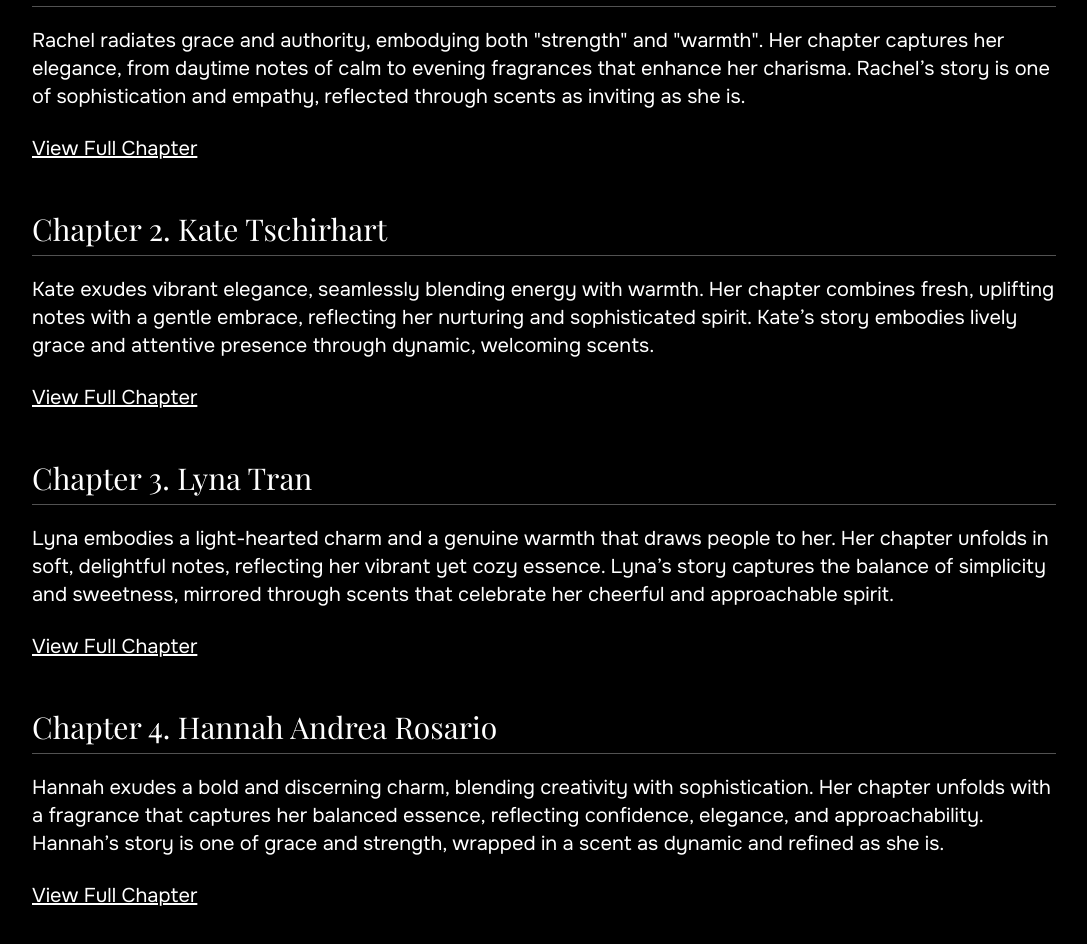
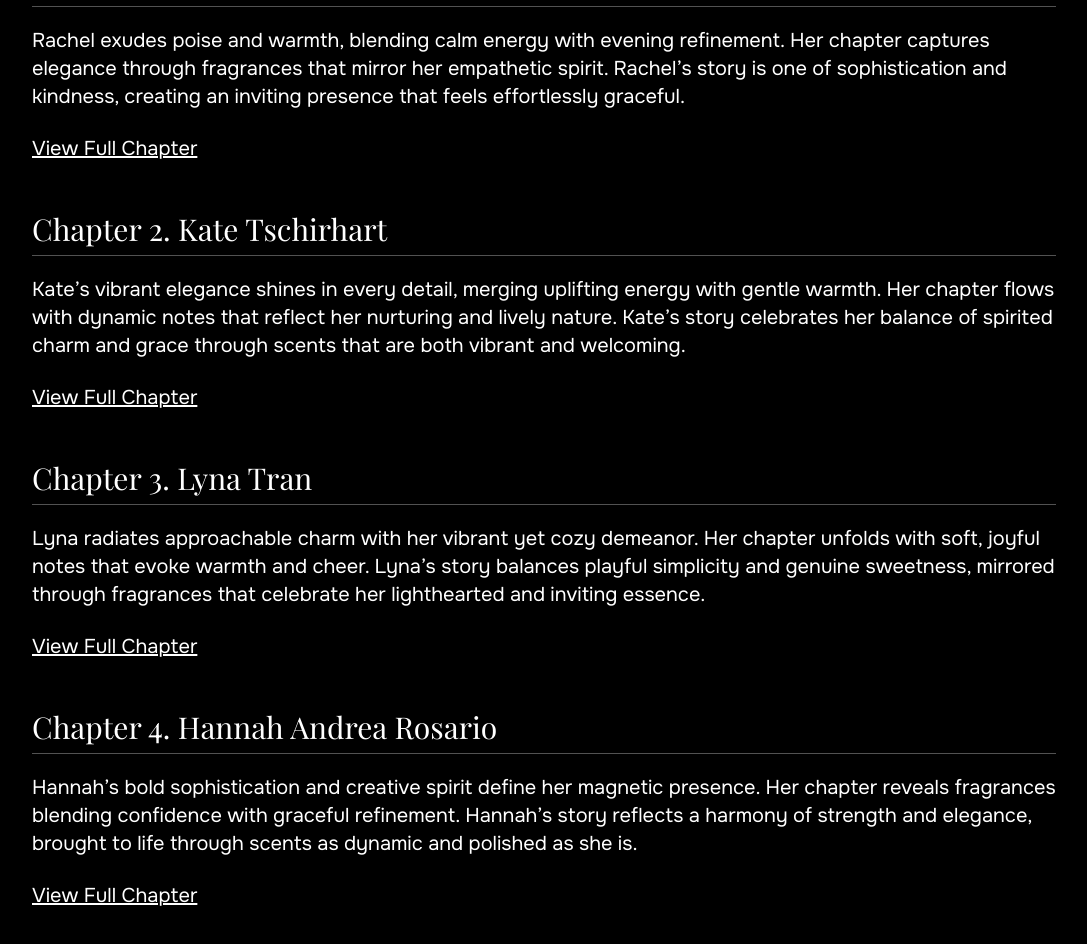
Before and after one commit to P541M/evoria, a React (Create React App) app: page /#/chapters in a window 1280 px wide. Shown: the part 404-1348 px from the top of the page, without its empty margins (96-1183 px from the left). Built offline with nearby package versions, Linux system fonts and the light colour scheme; a web font is replaced by a local one.

Commit message:
feat: adjusted chapter blurbs

```diff
--- a/src/components/FragrancePicks.jsx
+++ b/src/components/FragrancePicks.jsx
@@ -6,28 +6,28 @@ const chapters = [
     id: 1,
     title: "Rachel Ruston",
     description:
-      'Rachel radiates grace and authority, embodying both "strength" and "warmth". Her chapter captures her elegance, from daytime notes of calm to evening fragrances that enhance her charisma. Rachel’s story is one of sophistication and empathy, reflected through scents as inviting as she is.',
+      "Rachel exudes poise and warmth, blending calm energy with evening refinement. Her chapter captures elegance through fragrances that mirror her empathetic spirit. Rachel’s story is one of sophistication and kindness, creating an inviting presence that feels effortlessly graceful.",
     link: "/chapters/rachel-ruston",
   },
   {
     id: 2,
     title: "Kate Tschirhart",
     description:
-      "Kate exudes vibrant elegance, seamlessly blending energy with warmth. Her chapter combines fresh, uplifting notes with a gentle embrace, reflecting her nurturing and sophisticated spirit. Kate’s story embodies lively grace and attentive presence through dynamic, welcoming scents.",
+      "Kate’s vibrant elegance shines in every detail, merging uplifting energy with gentle warmth. Her chapter flows with dynamic notes that reflect her nurturing and lively nature. Kate’s story celebrates her balance of spirited charm and grace through scents that are both vibrant and welcoming.",
     link: "/chapters/kate-tschirhart",
   },
   {
     id: 3,
     title: "Lyna Tran",
     description:
-      "Lyna embodies a light-hearted charm and a genuine warmth that draws people to her. Her chapter unfolds in soft, delightful notes, reflecting her vibrant yet cozy essence. Lyna’s story captures the balance of simplicity and sweetness, mirrored through scents that celebrate her cheerful and approachable spirit.",
+      "Lyna radiates approachable charm with her vibrant yet cozy demeanor. Her chapter unfolds with soft, joyful notes that evoke warmth and cheer. Lyna’s story balances playful simplicity and genuine sweetness, mirrored through fragrances that celebrate her lighthearted and inviting essence.",
     link: "/chapters/lyna-tran",
   },
   {
     id: 4,
     title: "Hannah Andrea Rosario",
     description:
-      "Hannah exudes a bold and discerning charm, blending creativity with sophistication. Her chapter unfolds with a fragrance that captures her balanced essence, reflecting confidence, elegance, and approachability. Hannah’s story is one of grace and strength, wrapped in a scent as dynamic and refined as she is.",
+      "Hannah’s bold sophistication and creative spirit define her magnetic presence. Her chapter reveals fragrances blending confidence with graceful refinement. Hannah’s story reflects a harmony of strength and elegance, brought to life through scents as dynamic and polished as she is.",
     link: "/chapters/hannah-andrea-rosario",
   },
 ];
```
